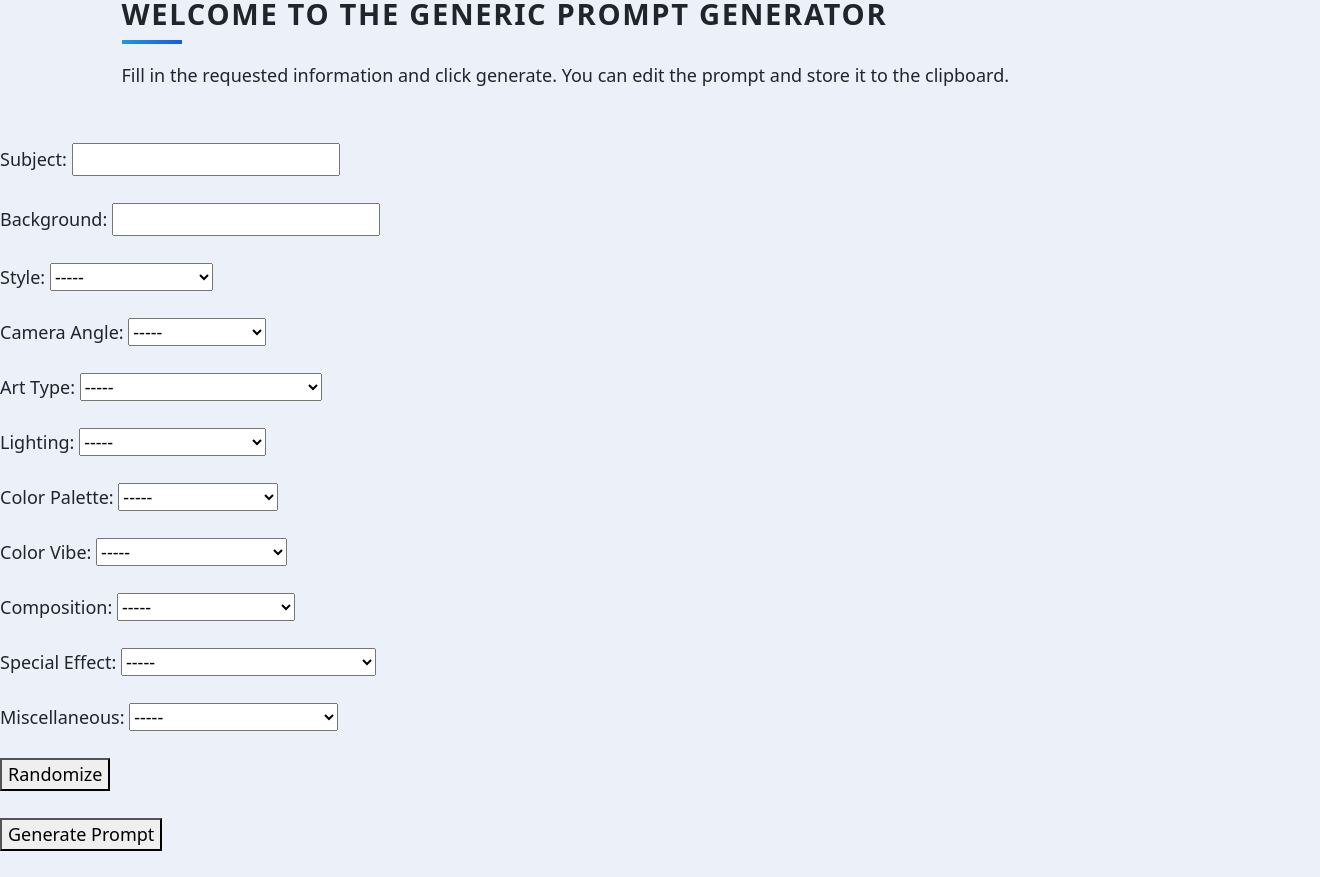
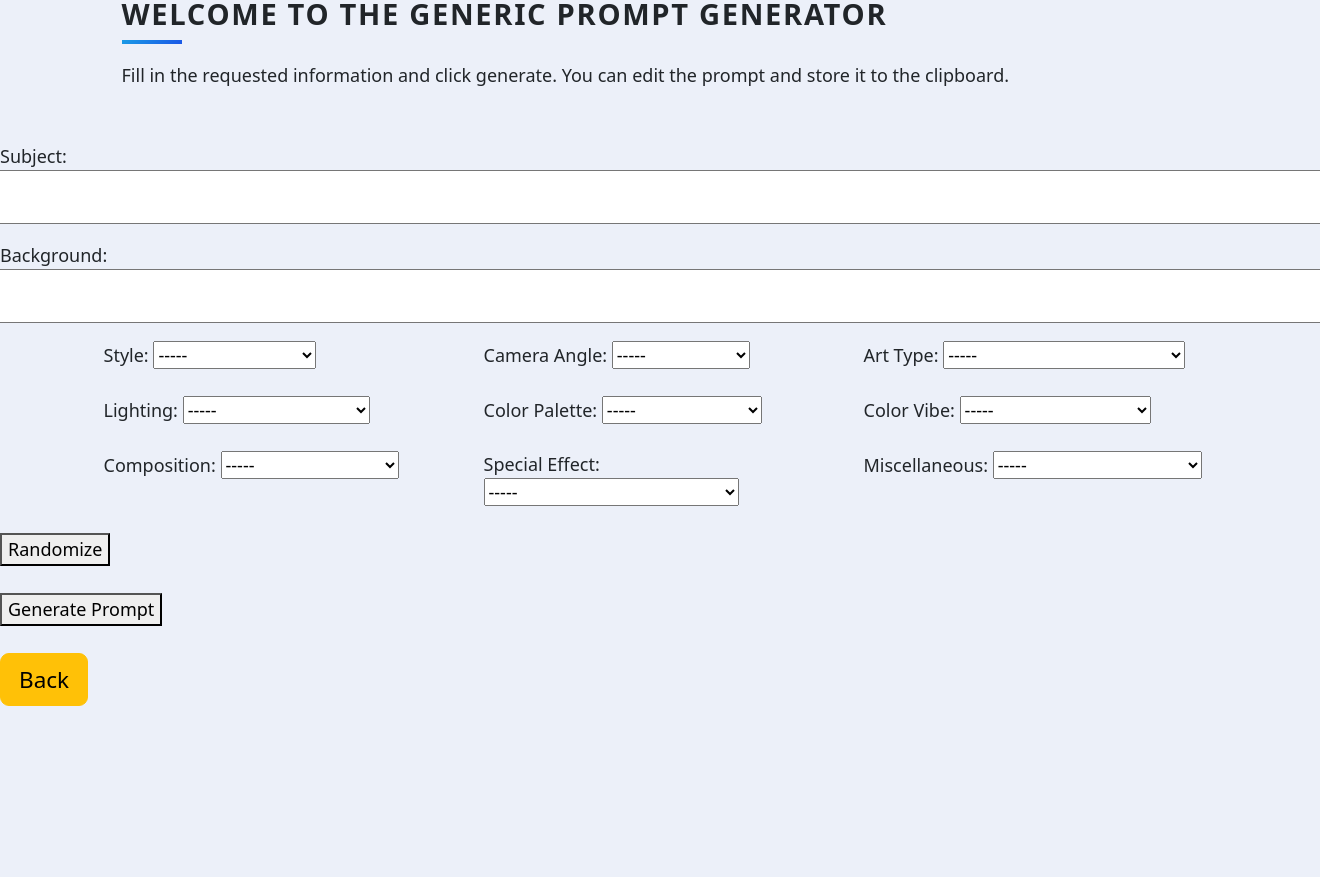
Before and after one commit to ywerling/tengrai_prompt_generator_flask, a Flask app: page /generic in a window 1320 px wide; the page is wider, and only the part inside the window is pictured. Shown: the top 877 px of that part. After the commit the page ends 706 px from the top of that part, so only its background shows below. Run offline with Flask 3, Linux system fonts and the light colour scheme; some libraries are stand-ins or nearby versions.

Commit message:
Use 3 columns to group image parameters

```diff
--- a/templates/generic.html
+++ b/templates/generic.html
@@ -9,75 +9,107 @@
 </div>
 
     <form method="POST" action="/generic">
+        <div class="mb-3 row">
             <label for="subject">Subject:</label>
             <input type="text" id="subject" name="subject" value="{{ subject }}"><br><br>
+        </div>
 
+        <div class="mb-3 row">
             <label for="background">Background:</label>
             <input type="text" id="background" name="background" value="{{ background }}"><br><br>
+        </div>
 
+
+        <div class="container">
+
+          <div class="row">
+            <div class="col">
                 <label for="style">Style:</label>
                 <select id="style" name="style">
                 {% for style_option in styles %}
                     <option value="{{ style_option }}" {% if style_option == style %}selected{% endif %}>{{ style_option }}</option>
                 {% endfor %}
                 </select><br><br>
+           </div>
 
+            <div class="col">
                 <label for="camera_angle">Camera Angle:</label>
                 <select id="camera_angle" name="camera_angle">
                     {% for camera_angle_option in camera_angles %}
                         <option value="{{ camera_angle_option }}" {% if camera_angle_option == camera_angle %}selected{% endif %}>{{ camera_angle_option }}</option>
                     {% endfor %}
                 </select><br><br>
+            </div>
 
+
+            <div class="col">
                 <label for="art_type">Art Type:</label>
                 <select id="art_type" name="art_type">
                     {% for art_type_option in art_types %}
                         <option value="{{ art_type_option }}" {% if art_type_option == art_type %}selected{% endif %}>{{ art_type_option }}</option>
                     {% endfor %}
                 </select><br><br>
+            </div>
+          </div>
 
+          <div class="row">
+            <div class="col">
                 <label for="lighting">Lighting:</label>
                 <select id="lighting" name="lighting">
                     {% for lighting_option in lightings %}
                         <option value="{{ lighting_option }}" {% if lighting_option == lighting %}selected{% endif %}>{{ lighting_option }}</option>
                     {% endfor %}
                 </select><br><br>
+            </div>
 
+            <div class="col">
                 <label for="color_palette">Color Palette:</label>
                 <select id="color_palette" name="color_palette">
                     {% for color_palette_option in color_palettes %}
                         <option value="{{ color_palette_option }}" {% if color_palette_option == color_palette %}selected{% endif %}>{{ color_palette_option }}</option>
                     {% endfor %}
                 </select><br><br>
+            </div>
 
+            <div class="col">
                 <label for="color_vibe">Color Vibe:</label>
                 <select id="color_vibe" name="color_vibe">
                     {% for color_vibe_option in color_vibes %}
                         <option value="{{ color_vibe_option }}" {% if color_vibe_option == color_vibe %}selected{% endif %}>{{ color_vibe_option }}</option>
                     {% endfor %}
                 </select><br><br>
+            </div>
+        </div>
 
+      <div class="row">
+        <div class="col">
             <label for="composition">Composition:</label>
             <select id="composition" name="composition">
                 {% for composition_option in compositions %}
                     <option value="{{ composition_option }}" {% if composition_option == composition %}selected{% endif %}>{{ composition_option }}</option>
                 {% endfor %}
             </select><br><br>
+        </div>
 
-
+        <div class="col">
             <label for="special_effect">Special Effect:</label>
             <select id="special_effect" name="special_effect">
                 {% for special_effect_option in special_effects %}
                     <option value="{{ special_effect_option }}" {% if special_effect_option == special_effect %}selected{% endif %}>{{ special_effect_option }}</option>
                 {% endfor %}
             </select><br><br>
+        </div>
 
+      <div class="col">
         <label for="miscellaneous">Miscellaneous:</label>
         <select id="miscellaneous" name="miscellaneous">
             {% for miscellaneous_option in miscellaneouss %}
                 <option value="{{ miscellaneous_option }}" {% if miscellaneous_option == miscellaneous %}selected{% endif %}>{{ miscellaneous_option }}</option>
             {% endfor %}
         </select><br><br>
+        </div>
+      </div>
+    </div>
 
         <button type="button" onclick="randomizeParameters()">Randomize</button><br><br>
         <button type="submit">Generate Prompt</button><br><br>
```
Lines whose indentation alone changed are shown as unchanged.
